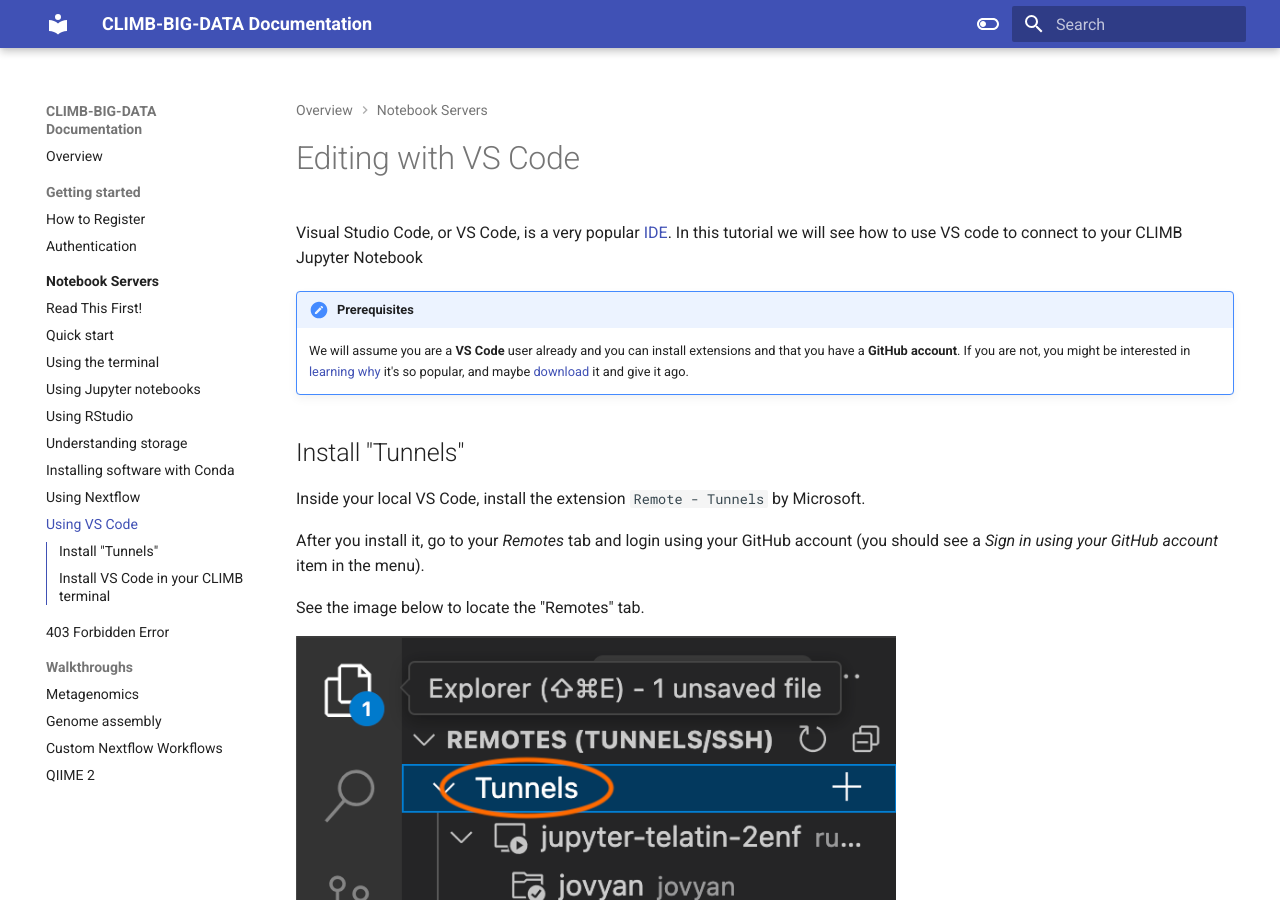
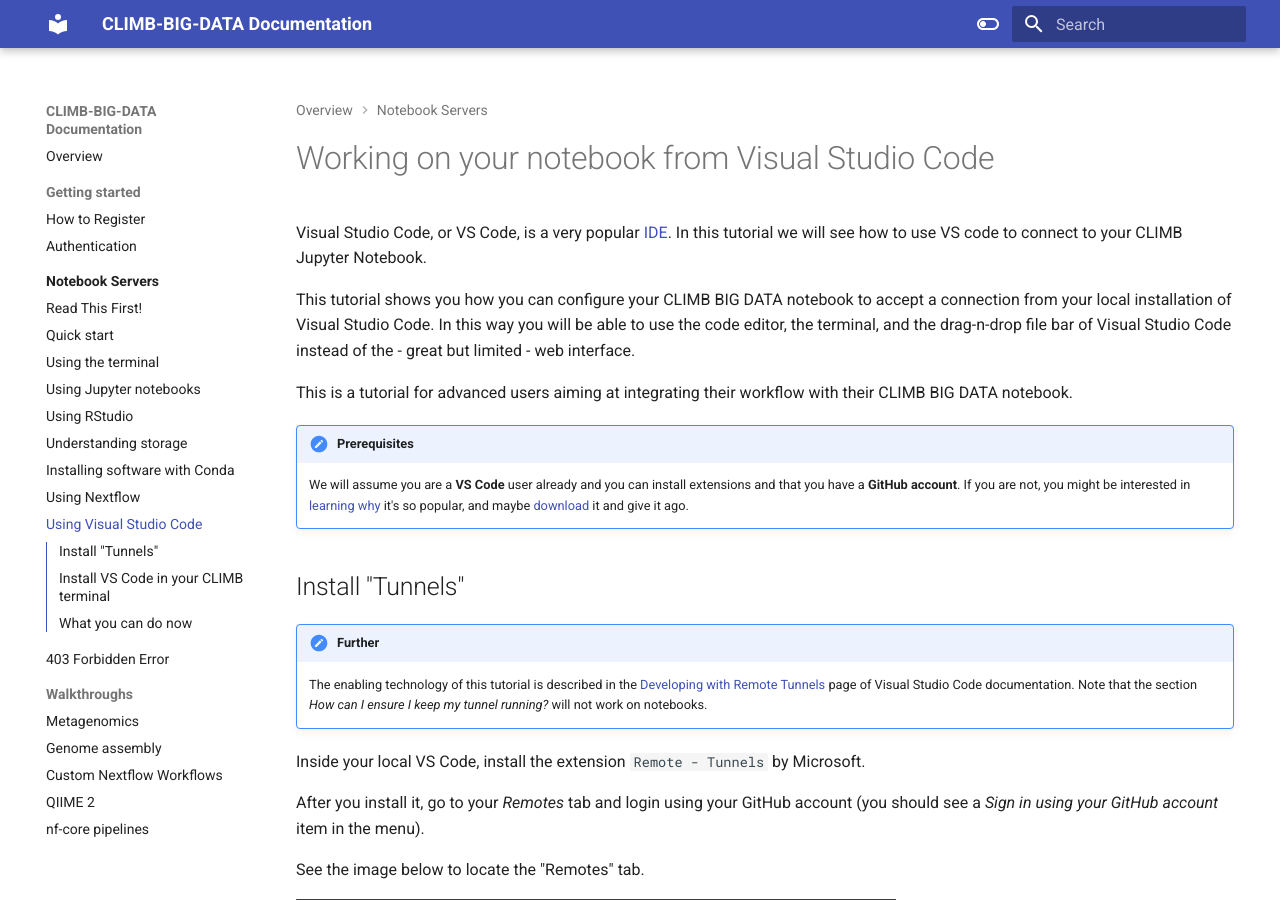
Before and after one commit to MRC-CLIMB/docs, an MkDocs documentation site: the page built from docs/notebook-servers/using-vscode.md, in a window 1280 px wide and 900 px high. Built offline with MkDocs 1.6.1 and Material for MkDocs 9.7.7, drawn with Linux system fonts in a browser that asks for light colours; some of the changed text lies outside the part shown.

Commit message:
Update vscode / add nf-core

```diff
--- a/docs/notebook-servers/using-vscode.md
+++ b/docs/notebook-servers/using-vscode.md
@@ -1,7 +1,12 @@
-# Editing with VS Code
+# Working on your notebook from Visual Studio Code
 
 Visual Studio Code, or VS Code, is a very popular [IDE](https://aws.amazon.com/what-is/ide/).
-In this tutorial we will see how to use VS code to connect to your CLIMB Jupyter Notebook
+In this tutorial we will see how to use VS code to connect to your CLIMB Jupyter Notebook.
+
+This tutorial shows you how you can configure your CLIMB BIG DATA notebook to accept a connection from
+your local installation of Visual Studio Code. In this way you will be able to use the code editor, the terminal, and the drag-n-drop file bar of Visual Studio Code instead of the - great but limited - web interface.
+
+This is a tutorial for advanced users aiming at integrating their workflow with their CLIMB BIG DATA notebook.
 
 <!-- prettier-ignore -->
 !!! Prerequisites
@@ -10,6 +15,11 @@ In this tutorial we will see how to use VS code to connect to your CLIMB Jupyter
 
 
 ## Install "Tunnels"
+
+<!-- prettier-ignore -->
+!!! Further reading
+    The enabling technology of this tutorial is described in the [Developing with Remote Tunnels](https://code.visualstudio.com/docs/remote/tunnels) page of Visual Studio Code documentation.
+    Note that the section *How can I ensure I keep my tunnel running?* will not work on notebooks.
 
 Inside your local VS Code, install the extension `Remote - Tunnels` by Microsoft.
 
@@ -72,3 +82,9 @@ Open this link in your browser https://vscode.dev/tunnel/jupyter-telatin-2enxf
 When you are done, you can either click on the link provided on your terminal, or refresh
 your tunnels list in your *local* VS Code, and as shown in the image above, you should see the
 `jupyter-groupname-id` (or custom name you gave)
+
+## What you can do now
+
+1. Your Visual Studio Code **terminal** will now display your CLIMB terminal: you will find the paths and the conda environments of your notebook, and the executions will happen on your notebook.
+2. Your file navigation will show you your CLIMB files, and you will be able to download and upload files to your notebook dragging and dropping files from the left sidebar
+3. Most notably, your code editor will be Visual Studio Code, you will have the syntax highlighting, multi-edit, plug-ins and other features of Visual Studio Code to edit and visualise your CLIMB BIG DATA files.
--- a/mkdocs.yml
+++ b/mkdocs.yml
@@ -50,10 +50,11 @@ nav:
       - "Understanding storage": "storage/index.md"
       - "Installing software with Conda": "notebook-servers/installing-software-with-conda.md"
       - "Using Nextflow": "notebook-servers/using-nextflow.md"
-      - "Using VS Code": "notebook-servers/using-vscode.md"
+      - "Using Visual Studio Code": "notebook-servers/using-vscode.md"
       - "403 Forbidden Error": "notebook-servers/403-forbidden-error.md"
   - "Walkthroughs":
       - "Metagenomics": "walkthroughs/metagenomics-tutorial.md"
       - "Genome assembly": "walkthroughs/genome-assembly/spades.md"
       - "Custom Nextflow Workflows": "walkthroughs/nextflow-custom-workflows/nextflow-custom.md"
       - "QIIME 2": "walkthroughs/qiime2.md"
+      - "nf-core pipelines": "walkthroughs/nfcore.md"
```
Also changed, not shown: docs/index.md (+3 -0 lines), docs/notebook-servers/index.md (+2 -2 lines), docs/walkthroughs/nfcore.md (added, +90 -0 lines), docs/img/nf-fetch-run.png (added).
